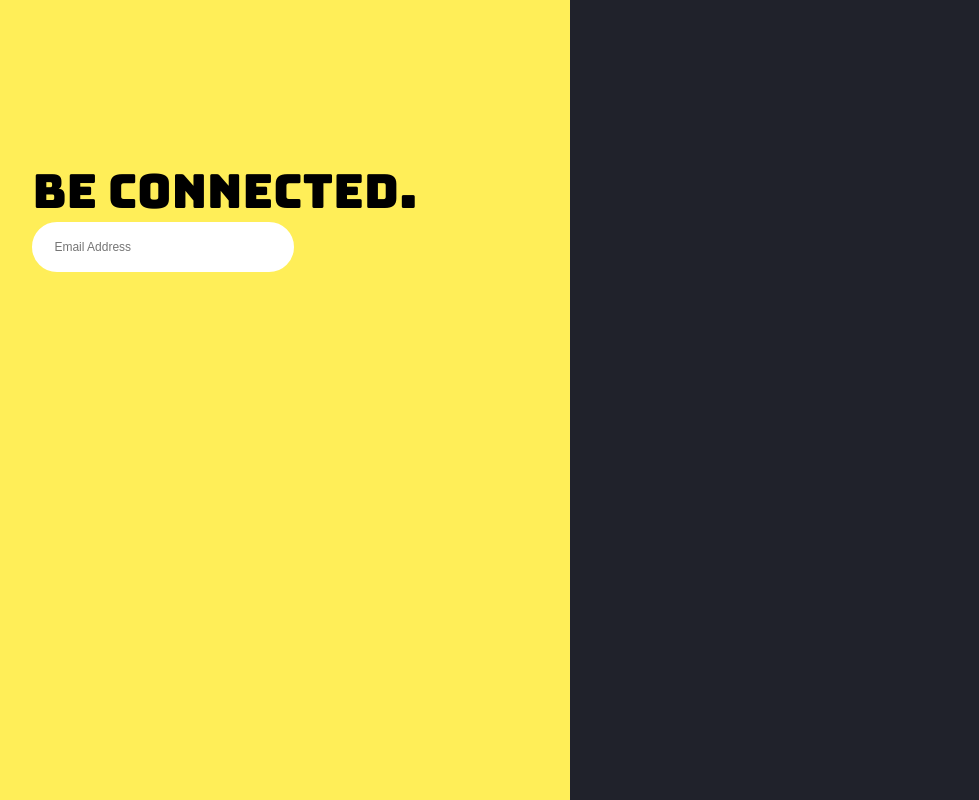
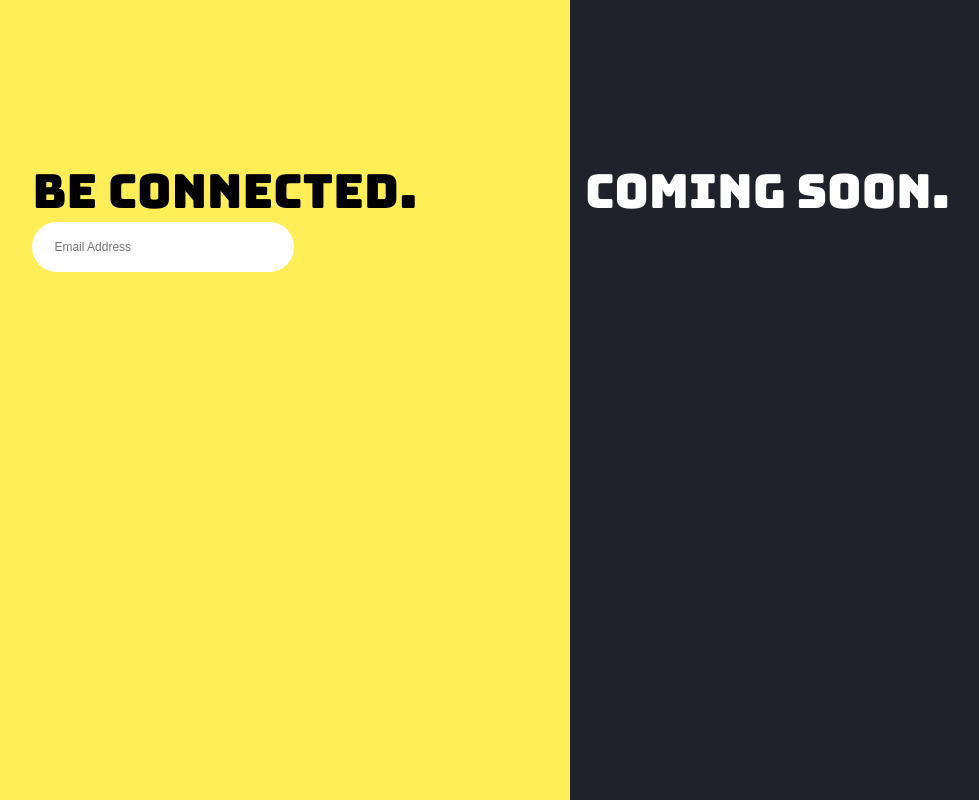
Before and after one commit to exora-energy/exora, a PHP site: page /index.html in a window 1280 px wide. Shown: the whole page, without its empty margins (70-1049 px from the left). Run offline with PHP 8.4, Linux system fonts and the light colour scheme.

Commit message:
with css

```diff
--- a/css/style.css
+++ b/css/style.css
@@ -17,6 +17,12 @@ body{
   font-family: 'Bungee';
   font-size: 4.7em;
 }
+#titletextr{
+  margin-top:20vh;
+  font-family: 'Bungee';
+  font-size: 4.7em;
+  color:white;
+}
 .email{
   border-radius: 35px;
   border: 2px solid #fff;
--- a/index.html
+++ b/index.html
@@ -14,6 +14,9 @@
 	<div id="titletext">Be Connected.</div>
 	<input type="email" name="EMAIL" class="email" placeholder="Email Address">
 </div>
-<div id="rightdiv" class="col-md-6"></div>
+<div id="rightdiv" class="col-md-6">
+	<div id="titletextr">Coming Soon.</div>
+</div>
+
 </body>
 </html>
```
